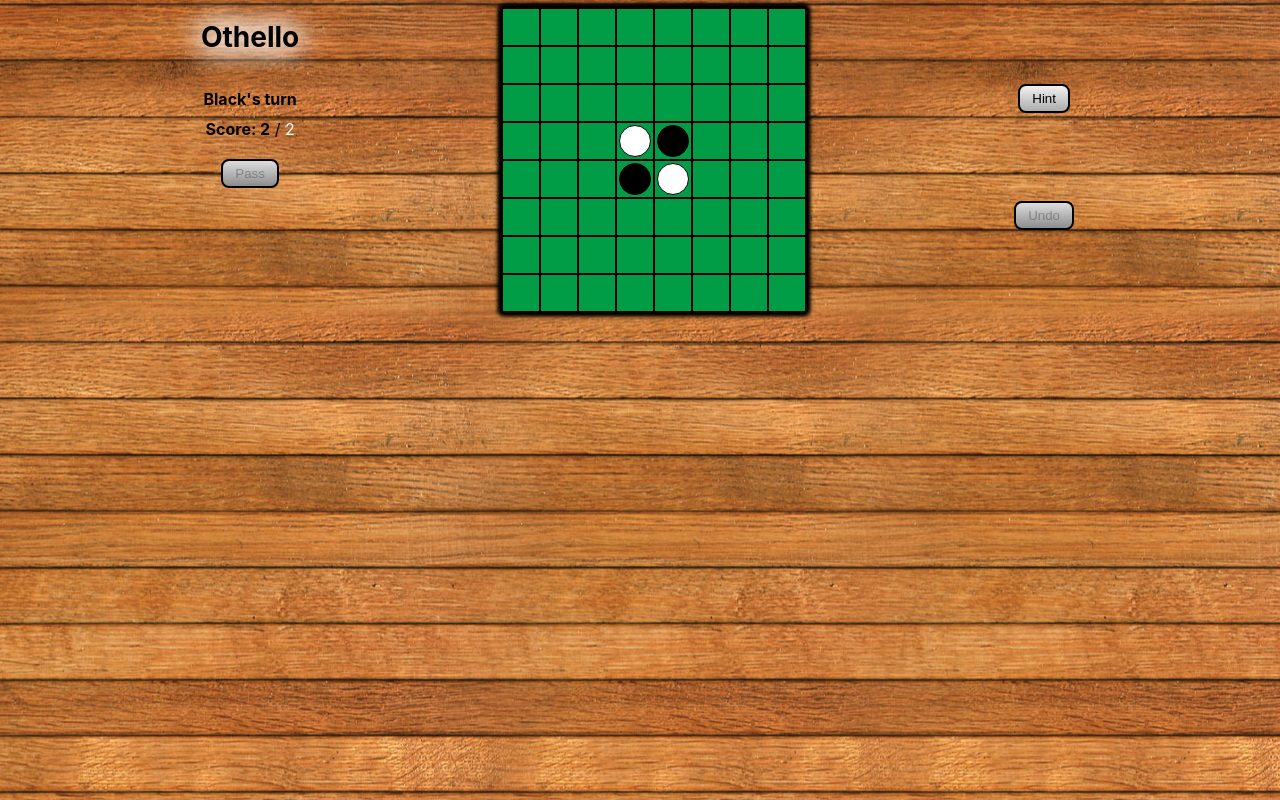
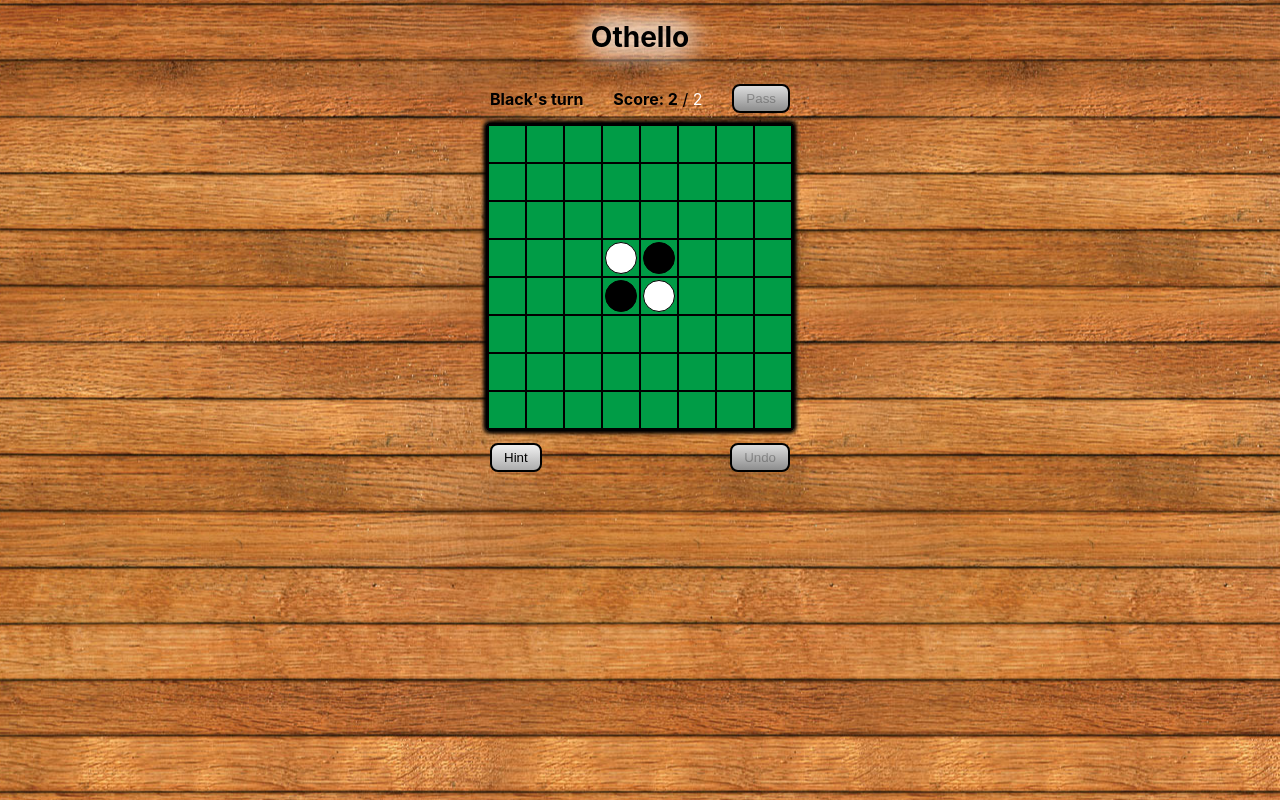
Before and after one commit to JonathanRys/othello, a React (Create React App) app: page / in a window 1280 px wide. Built offline with nearby package versions, Linux system fonts and the light colour scheme.

Commit message:
Fix title and layout css for landscape

```diff
--- a/public/index.html
+++ b/public/index.html
@@ -19,7 +19,7 @@
       work correctly both with client-side routing and a non-root public URL.
       Learn how to configure a non-root public URL by running `npm run build`.
     -->
-    <title>React App</title>
+    <title>Othello</title>
   </head>
   <body>
     <noscript>You need to enable JavaScript to run this app.</noscript>
--- a/src/App.css
+++ b/src/App.css
@@ -1,3 +1,7 @@
+html, body {
+    height: 100%;
+}
+
 body {
     background-image: url('./images/tabletop - oak.jpg');
     background-attachment: fixed;
@@ -120,7 +124,13 @@ body {
     cursor: pointer;
 }
 
-@media screen and (orientation: landscape) {
+@media screen and (orientation: landscape) and (max-height: 500px) {
+    #root {
+        display: flex;
+        align-items: center;
+        justify-content: center;
+        height: 100%;
+    }
     .App {
         display: flex;
         justify-content: space-evenly;
```
